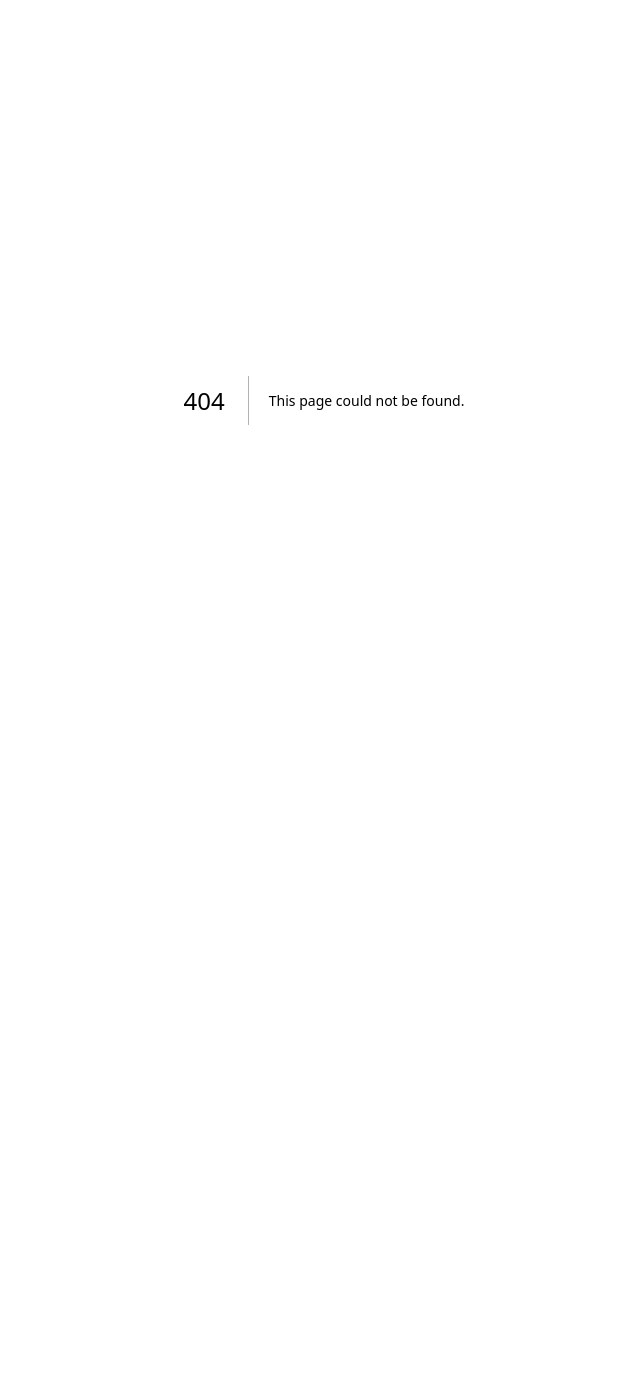
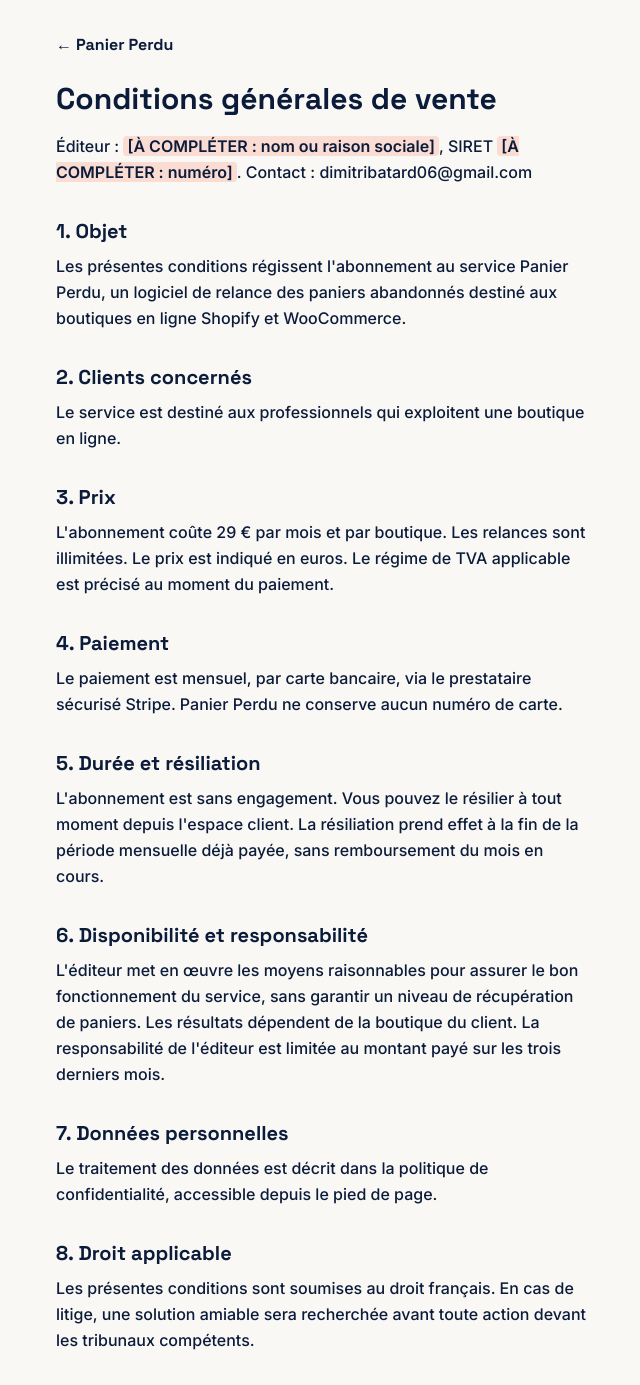
Before and after one commit to dimitraillettebatard-alt/Panier-perdu, a Next.js app: page /cgv in a window 1280 px wide. Before the commit this address had no page. Shown: the whole page, without its empty margins (316-956 px from the left). Before the commit the page ends 800 px from the top, so only its background shows below. Built offline with nearby package versions, Linux system fonts and the light colour scheme.

Commit message:
Create page.tsx

```diff
--- /dev/null
+++ b/app/cgv/page.tsx
@@ -0,0 +1,65 @@
+export const metadata = { title: "Conditions générales de vente — Panier Perdu" };
+
+function A({ children }: { children: React.ReactNode }) {
+  return (
+    <span className="rounded bg-corail/20 px-1 font-semibold">
+      [À COMPLÉTER : {children}]
+    </span>
+  );
+}
+
+const articles = [
+  {
+    t: "1. Objet",
+    d: "Les présentes conditions régissent l'abonnement au service Panier Perdu, un logiciel de relance des paniers abandonnés destiné aux boutiques en ligne Shopify et WooCommerce.",
+  },
+  {
+    t: "2. Clients concernés",
+    d: "Le service est destiné aux professionnels qui exploitent une boutique en ligne.",
+  },
+  {
+    t: "3. Prix",
+    d: "L'abonnement coûte 29 € par mois et par boutique. Les relances sont illimitées. Le prix est indiqué en euros. Le régime de TVA applicable est précisé au moment du paiement.",
+  },
+  {
+    t: "4. Paiement",
+    d: "Le paiement est mensuel, par carte bancaire, via le prestataire sécurisé Stripe. Panier Perdu ne conserve aucun numéro de carte.",
+  },
+  {
+    t: "5. Durée et résiliation",
+    d: "L'abonnement est sans engagement. Vous pouvez le résilier à tout moment depuis l'espace client. La résiliation prend effet à la fin de la période mensuelle déjà payée, sans remboursement du mois en cours.",
+  },
+  {
+    t: "6. Disponibilité et responsabilité",
+    d: "L'éditeur met en œuvre les moyens raisonnables pour assurer le bon fonctionnement du service, sans garantir un niveau de récupération de paniers. Les résultats dépendent de la boutique du client. La responsabilité de l'éditeur est limitée au montant payé sur les trois derniers mois.",
+  },
+  {
+    t: "7. Données personnelles",
+    d: "Le traitement des données est décrit dans la politique de confidentialité, accessible depuis le pied de page.",
+  },
+  {
+    t: "8. Droit applicable",
+    d: "Les présentes conditions sont soumises au droit français. En cas de litige, une solution amiable sera recherchée avant toute action devant les tribunaux compétents.",
+  },
+];
+
+export default function Cgv() {
+  return (
+    <main className="mx-auto max-w-xl px-5 py-8">
+      <a href="/" className="font-titre font-bold">← Panier Perdu</a>
+      <h1 className="mt-6 font-titre text-3xl font-bold">
+        Conditions générales de vente
+      </h1>
+      <p className="mt-4 leading-relaxed">
+        Éditeur : <A>nom ou raison sociale</A>, SIRET <A>numéro</A>. Contact :
+        dimitribatard06@gmail.com
+      </p>
+      {articles.map((a) => (
+        <section key={a.t}>
+          <h2 className="mt-8 font-titre text-xl font-bold">{a.t}</h2>
+          <p className="mt-2 leading-relaxed">{a.d}</p>
+        </section>
+      ))}
+    </main>
+  );
+}
```
